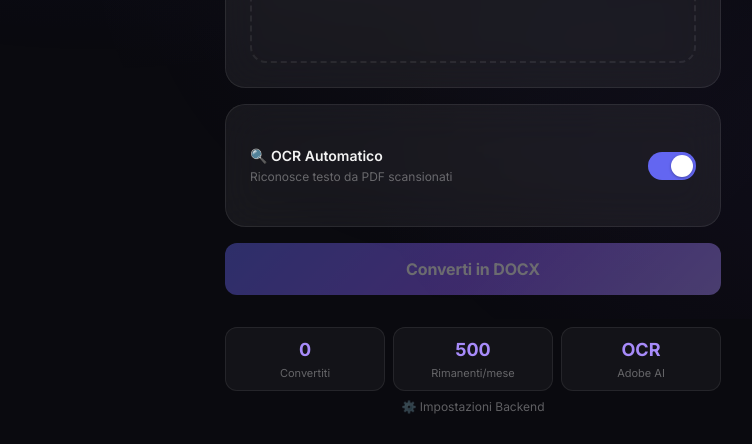
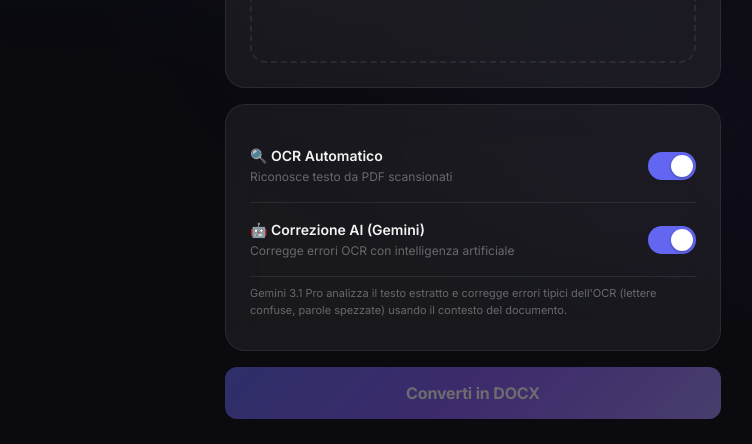
Before and after one commit to devdomenicotatone/PDF2DOC, a plain HTML site: page index.html in a window 1280 px wide. Shown: the part 481-925 px from the top of the page, without its empty margins (167-919 px from the left). Drawn offline with Linux system fonts and the light colour scheme.

Commit message:
Add Gemini toggle in UI, update README with full docs

```diff
--- a/app.js
+++ b/app.js
@@ -23,6 +23,9 @@
   const fileSize = $('#fileSize');
   const fileRemove = $('#fileRemove');
   const ocrToggle = $('#ocrToggle');
+  const geminiToggle = $('#geminiToggle');
+  const geminiRow = $('#geminiRow');
+  const geminiHint = $('#geminiHint');
   const convertBtn = $('#convertBtn');
   const progressSection = $('#progressSection');
   const progressBar = $('#progressBar');
@@ -53,6 +56,7 @@
     loadSettings();
     loadStats();
     bindEvents();
+    updateGeminiVisibility();
   }
 
   // --- Settings ---
@@ -65,6 +69,12 @@
 
   function getApiKey() {
     return apiPasswordInput.value.trim() || localStorage.getItem(CONFIG.API_KEY_KEY) || '';
+  }
+
+  function updateGeminiVisibility() {
+    const ocrOn = ocrToggle.checked;
+    geminiRow.classList.toggle('option-row--hidden', !ocrOn);
+    geminiHint.classList.toggle('option-hint--hidden', !ocrOn || !geminiToggle.checked);
   }
 
   function getBackendUrl() {
@@ -191,6 +201,10 @@
       settingsPanel.classList.remove('settings-panel--open');
       showTemporaryButtonText(saveSettings, '✓ Salvato!', 'Salva Impostazioni');
     });
+
+    // OCR toggle → show/hide Gemini
+    ocrToggle.addEventListener('change', updateGeminiVisibility);
+    geminiToggle.addEventListener('change', updateGeminiVisibility);
   }
 
   // --- File Handling ---
@@ -246,6 +260,7 @@
       const formData = new FormData();
       formData.append('pdf', selectedFile);
       formData.append('ocr', useOCR ? 'true' : 'false');
+      formData.append('gemini', (useOCR && geminiToggle.checked) ? 'true' : 'false');
 
       setProgress(20, 'Invio al server di conversione...');
 
--- a/index.html
+++ b/index.html
@@ -57,6 +57,19 @@
           <input type="checkbox" id="ocrToggle" checked>
           <span class="toggle__slider"></span>
         </label>
+      </div>
+      <div class="option-row" id="geminiRow">
+        <div class="option-label">
+          <span class="option-label__title">🤖 Correzione AI (Gemini)</span>
+          <span class="option-label__desc">Corregge errori OCR con intelligenza artificiale</span>
+        </div>
+        <label class="toggle">
+          <input type="checkbox" id="geminiToggle" checked>
+          <span class="toggle__slider"></span>
+        </label>
+      </div>
+      <div class="option-hint" id="geminiHint">
+        Gemini 3.1 Pro analizza il testo estratto e corregge errori tipici dell'OCR (lettere confuse, parole spezzate) usando il contesto del documento.
       </div>
     </div>
 
--- a/style.css
+++ b/style.css
@@ -331,6 +331,21 @@ body::before {
 .option-label__desc {
   font-size: 0.75rem;
   color: var(--text-tertiary);
+}
+
+.option-hint {
+  font-size: 0.6875rem;
+  color: var(--text-tertiary);
+  line-height: 1.5;
+  padding: 0 0 var(--space-sm);
+  border-top: 1px solid var(--border-glass);
+  padding-top: var(--space-sm);
+  transition: all var(--transition-normal);
+}
+
+.option-row--hidden,
+.option-hint--hidden {
+  display: none;
 }
 
 /* Toggle Switch */
```
Also changed, not shown: server/server.js (+7 -6 lines), README.md.
